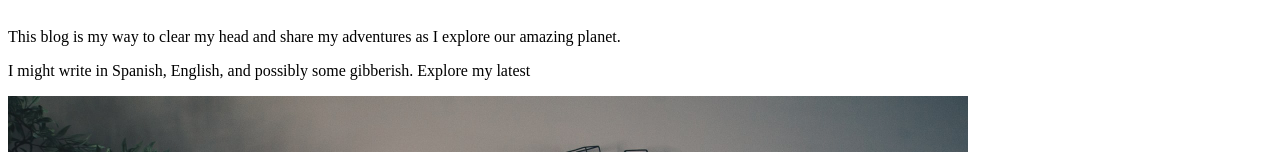
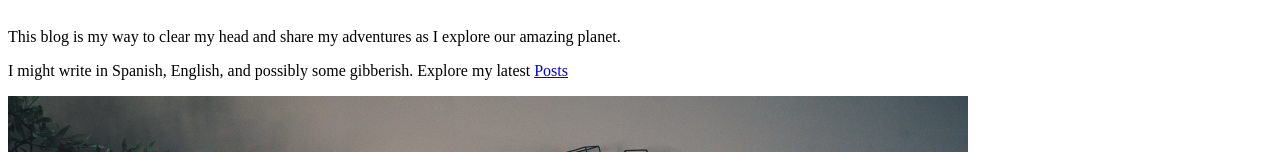
Before and after one commit to orbitcntrl/blog2, a Next.js app: page / in a window 1280 px wide. Shown: the part 152-304 px from the top of the page. Built offline with nearby package versions, Linux system fonts and the light colour scheme; no server answers.

Commit message:
Update index.tsx

```diff
--- a/pages/index.tsx
+++ b/pages/index.tsx
@@ -19,7 +19,7 @@ function HomePage() {
 
           <p>I might write in Spanish, English, and possibly some gibberish. Explore my latest {''}
     <Link href="/posts">
-      <a className="posts-link"></a>
+      <a className="posts-link">Posts</a>
     </Link>
           </p>
         </div>
```
